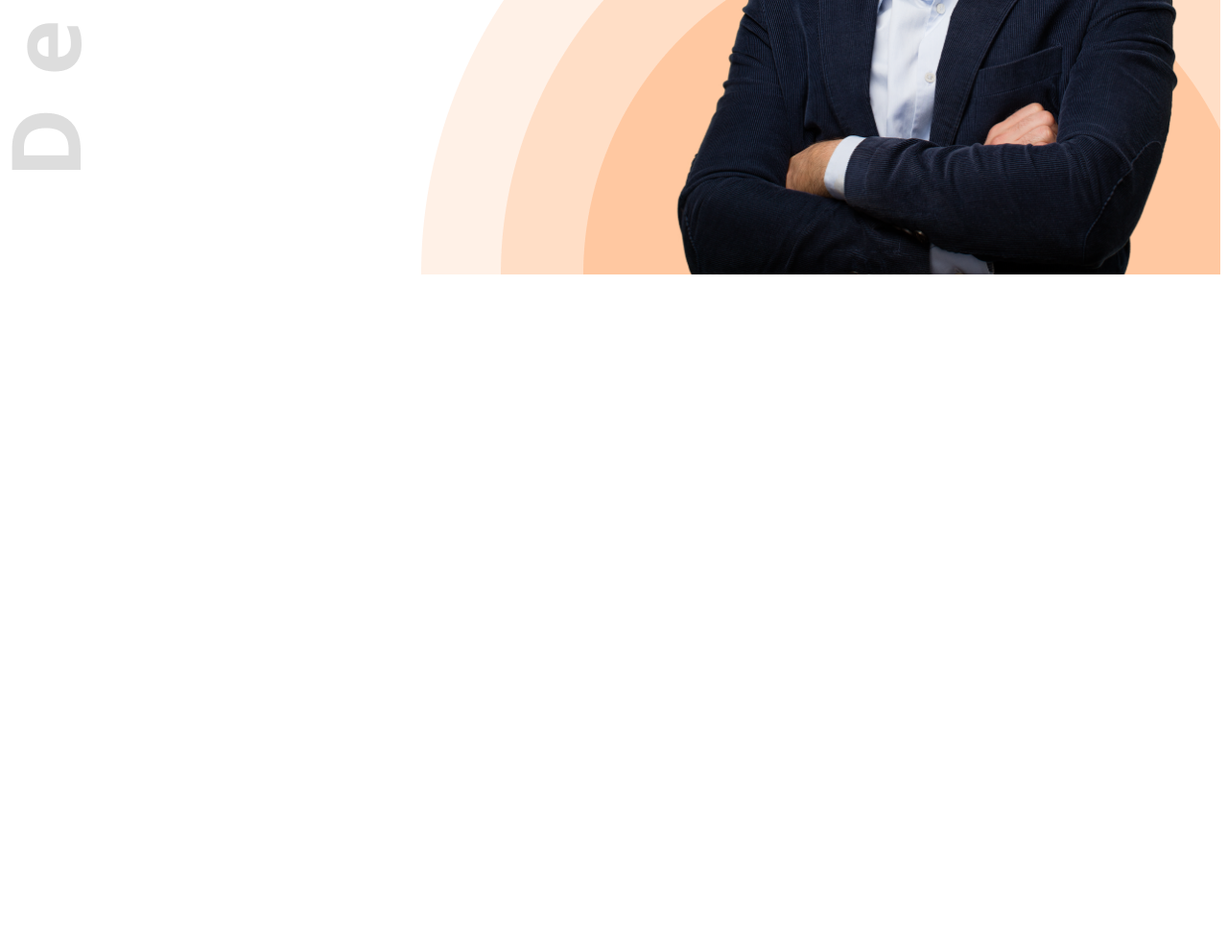
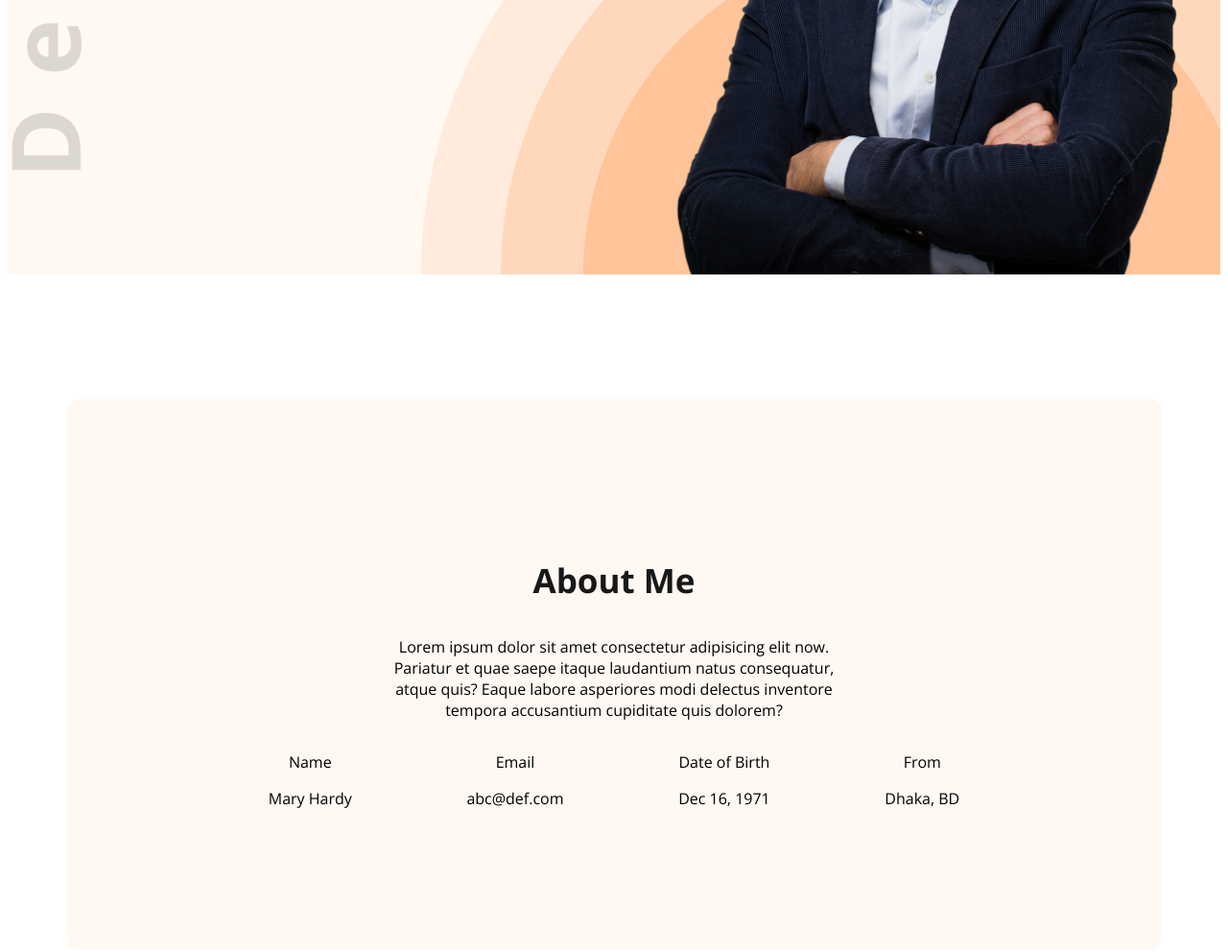
Before and after one commit to Sting427/web-dev-portfolio, a plain HTML site: page index.html in a window 1280 px wide. Shown: the part 636-1628 px from the top of the page at 96% size. Before the commit the page ends 930 px from the top, so only its background shows below. Drawn offline with nearby package versions, Linux system fonts and the light colour scheme.

Commit message:
add commit

```diff
--- a/index.html
+++ b/index.html
@@ -10,7 +10,7 @@
     <link rel="stylesheet" href="styles/portfoli.css">
 </head>
 <body class="open-sans-normal">
-    <header class="header">
+    <header class="header secondary-bg">
         <nav>
             <h3 class="nav-title">Ma<span class="text-primary">r</span>y</h3>
             <ul>
@@ -37,7 +37,31 @@
          </div>
     </header>
     <main>
+       <section class="about secondary-bg">
+        <h3 class="section-title">About Me</h3>
+        <p class="section-description"> Lorem ipsum dolor sit amet consectetur adipisicing elit now. <br> Pariatur et quae saepe itaque laudantium natus consequatur,<br> atque quis? Eaque labore asperiores modi delectus inventore <br> tempora accusantium cupiditate quis dolorem?</p>
+        <div class="about-items">
+            <!-- .about-item*4>p.item-title+p.item-description -->
+             <div class="about-item">
+                <p class="item-title">Name</p>
+                <p class="item-description">Mary Hardy</p>
+             </div>
+             <div class="about-item">
+                <p class="item-title">Email</p>
+                <p class="item-description">abc@def.com</p>
+             </div>
+             <div class="about-item">
+                <p class="item-title">Date of Birth</p>
+                <p class="item-description">Dec 16, 1971</p>
+             </div>
+             <div class="about-item">
+                <p class="item-title">From</p>
+                <p class="item-description">Dhaka, BD</p>
+             </div>
+        </div>
 
+
+       </section>
     </main>
     <footer>
 
--- a/styles/portfoli.css
+++ b/styles/portfoli.css
@@ -78,3 +78,37 @@ nav ul{
     background-repeat: no-repeat;
     background-position: top left, bottom right;
 }
+.section-title{
+    font-weight: bold;
+    font-size: 35px;
+    color: #181818;
+}
+.scetion-description{
+    font-size: 18px;
+    color: #757575;
+}
+.secondary-bg{
+    background-color: #FFF8F3;
+
+}
+/* main styles */
+main{
+    max-width: 1140px;
+    margin: 0 auto;
+
+}
+/* about styles */
+.about{
+    border-radius: 10px;
+    padding: 130px 150px;
+    text-align: center;
+    margin-top: 130px;
+}
+.about-items{
+    display: flex;
+    justify-content: space-around;
+}
+.item-description{
+    font-weight: 600px
+    ;
+}
```
